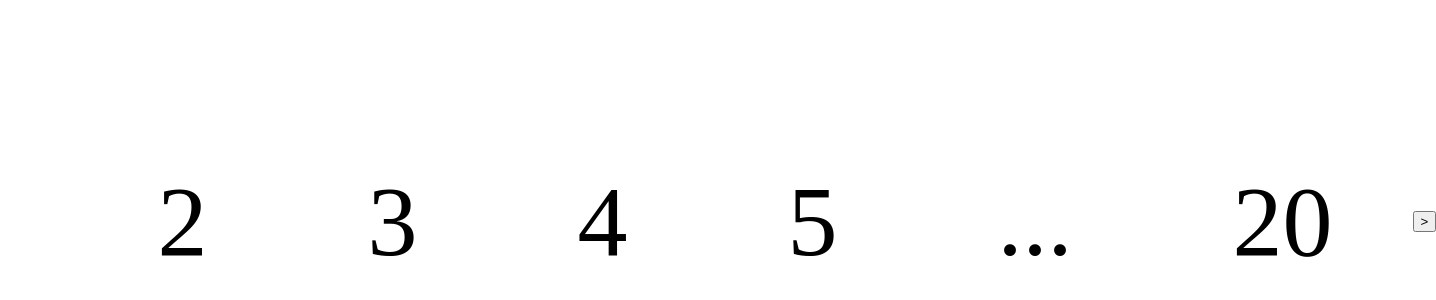
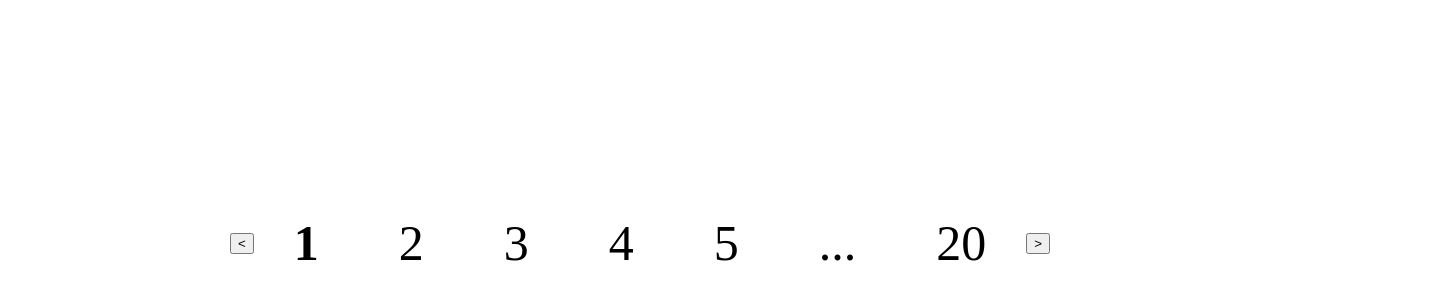
Before and after one commit to dipadana/vue-pagination, a Vue app: page / in a window 1280 px wide. Shown: the part 36-336 px from the top of the page, 1436 px wide, since content can reach past the window. Built offline with nearby package versions, Linux system fonts and the light colour scheme.

Commit message:
Add pagination slot and logic

```diff
--- a/src/App.vue
+++ b/src/App.vue
@@ -1,22 +1,9 @@
 <script setup lang="ts">
-import { computed, ref } from "vue";
+import { ref } from "vue";
+import Pagination from "./components/VuePagination.vue";
 
 const totalPage = ref(20);
 const currentPage = ref(1);
-
-const pageData = computed(() => {
-  let result: any = [];
-  const current = currentPage.value;
-  const total = totalPage.value;
-  if (currentPage.value <= 5) {
-    result = [1, 2, 3, 4, 5, "...", total];
-  } else if (total - 4 <= current && current <= total) {
-    result = [1, "...", total - 4, total - 3, total - 2, total - 1, total];
-  } else {
-    result = [1, "...", current - 1, current, current + 1, "...", total];
-  }
-  return result;
-});
 
 function changePage(param: string) {
   if (param === "+" && currentPage.value < totalPage.value) {
@@ -29,31 +16,21 @@ function changePage(param: string) {
 
 <template>
   <div>
-    <button @click="changePage('-')">{{ "<" }}</button>
-    <p
-      v-for="i in pageData"
-      :key="i"
-      :class="currentPage == i ? 'text-bold' : ''"
-    >
-      {{ i }}
-    </p>
-    <button @click="changePage('+')">{{ ">" }}</button>
+    <pagination :total-page="totalPage" :current-page="currentPage">
+      <template v-slot:prev-button>
+        <button @click="changePage('-')">{{ "<" }}</button>
+      </template>
+      <template #default="{ count }">
+        <p :class="currentPage == count ? 'text-bold' : ''">{{ count }}</p>
+      </template>
+      <template v-slot:next-button>
+        <button @click="changePage('+')">{{ ">" }}</button>
+      </template>
+    </pagination>
   </div>
 </template>
 
 <style scoped>
-div {
-  display: flex;
-  align-items: center;
-  justify-content: center;
-  margin-top: 200px;
-}
-
-p {
-  font-size: 100px;
-  margin: 0 80px;
-}
-
 .text-bold {
   font-weight: bold;
 }
--- /dev/null
+++ b/src/components/VuePagination.vue
@@ -0,0 +1,54 @@
+<script setup lang="ts">
+import { computed, ref } from "vue";
+
+const props = defineProps<{
+  totalPage: number;
+  currentPage: number;
+}>();
+
+// const totalPage = ref(props.totalPage);
+// const currentPage = ref(props.currentPage);
+
+// const totalPage = ref(10);
+// const currentPage = ref(1);
+
+const pageData = computed(() => {
+  let result: any = [];
+  const current = props.currentPage;
+  const total = props.totalPage;
+  if (props.currentPage <= 5) {
+    result = [1, 2, 3, 4, 5, "...", total];
+  } else if (total - 4 <= current && current <= total) {
+    result = [1, "...", total - 4, total - 3, total - 2, total - 1, total];
+  } else {
+    result = [1, "...", current - 1, current, current + 1, "...", total];
+  }
+  return result;
+});
+</script>
+
+<template>
+  <div>
+    <slot name="prev-button"></slot>
+    <span v-for="i in pageData" :key="i">
+      <p>
+        <slot :count="i"></slot>
+      </p>
+    </span>
+    <slot name="next-button"></slot>
+  </div>
+</template>
+
+<style scoped>
+div {
+  display: flex;
+  align-items: center;
+  justify-content: center;
+  margin-top: 200px;
+}
+
+p {
+  font-size: 50px;
+  margin: 0 40px;
+}
+</style>
```
